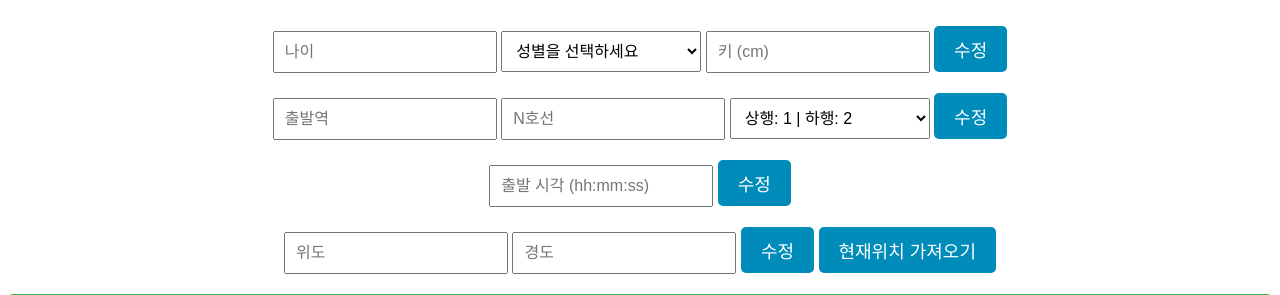
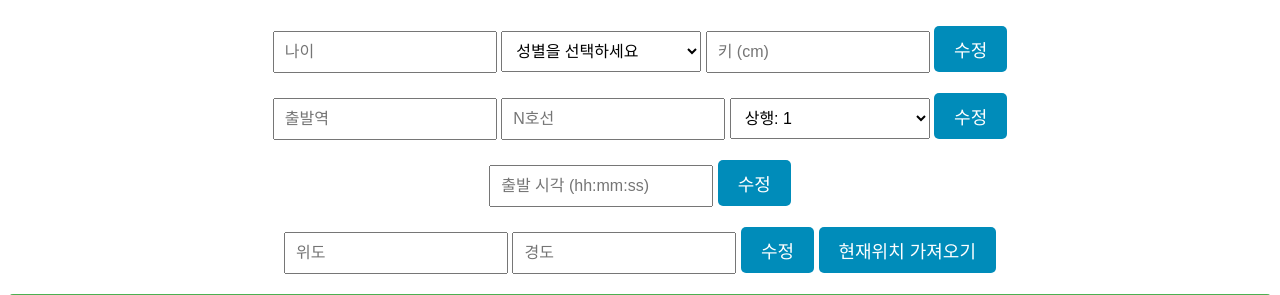
Before and after one commit to kisusu115/kloud-union, a Node project: template views/myPage.ejs in a window 1280 px wide. Shown: the part 501-796 px from the top of the page. Run offline with Node 20 templates, Linux system fonts and the light colour scheme; the template is opened without the code that fills it, so the values that code supplies are empty; some libraries are stand-ins or nearby versions.

Commit message:
fix : 상하행 표기 오류 수정

```diff
--- a/views/myPage.ejs
+++ b/views/myPage.ejs
@@ -95,7 +95,7 @@
       <div class="info-item">출발역: <%= user.stationName %>
       </div>
       <div class="info-item">노선: <%= user.line %>호선</div>
-      <div class="info-item">상/하행 여부: <%= user.upDown==='1' ? '상행' : '하행' %>
+      <div class="info-item">상/하행 여부: <%= user.upDown=='1' ? '상행' : '하행' %>
       </div>
     </div>
 
@@ -125,9 +125,8 @@
       <input type="text" id="stationName" placeholder="출발역" />
       <input type="number" id="line" placeholder="N호선" />
       <select id="upDown">
-        <option value="" disabled selected>상행: 1 | 하행: 2</option>
-        <option value="1">상행</option>
-        <option value="2">하행</option>
+        <option value="1" selected>상행: 1</option>
+        <option value="2">하행: 2</option>
       </select>
       <button class="update-button" onclick="updateStation()">수정</button>
     </div>
```
